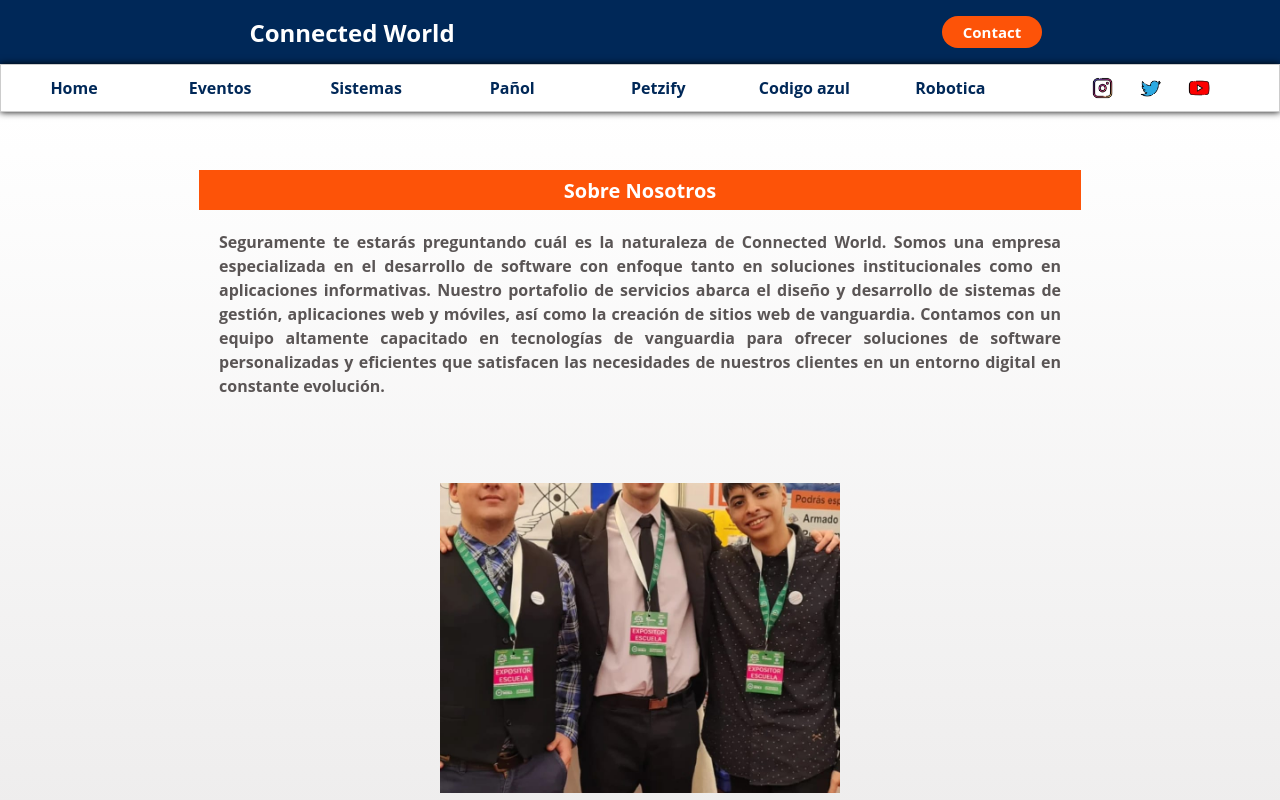
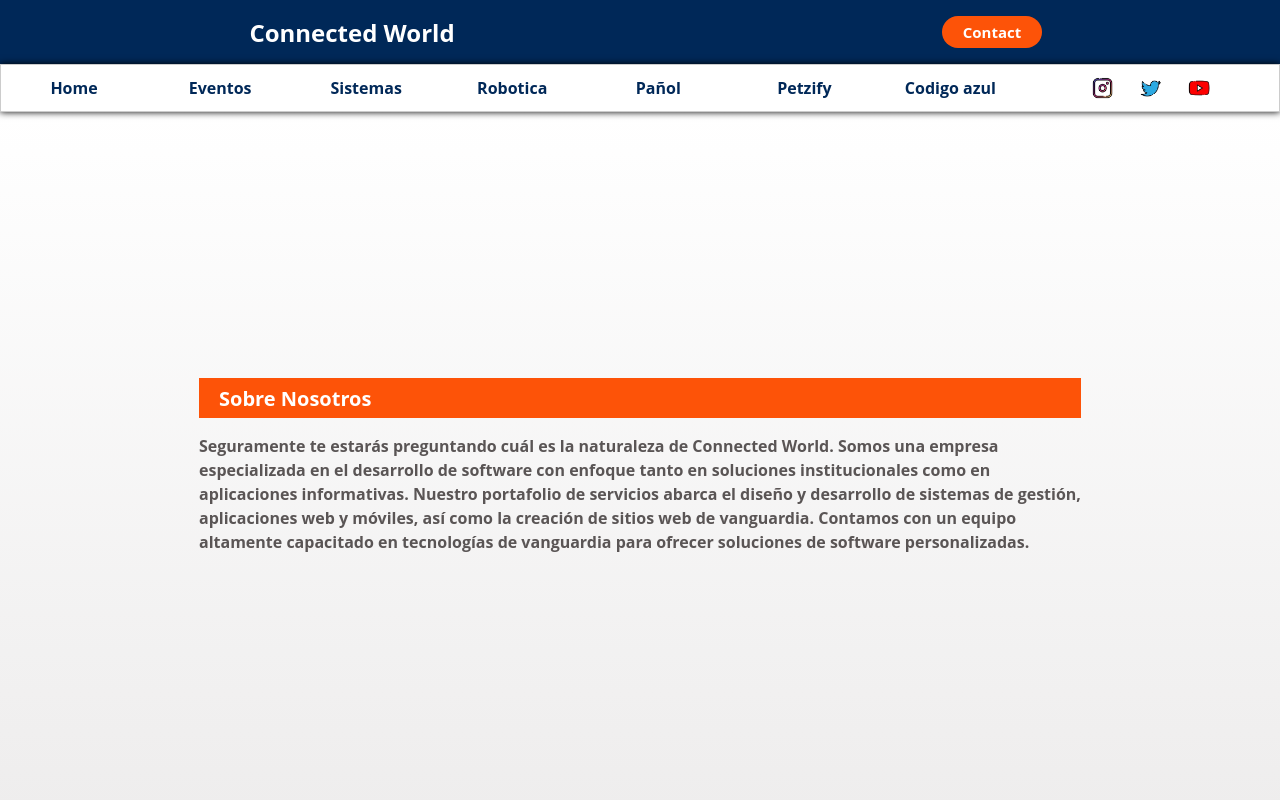
Before and after one commit to Maximiliano17/Connected, a React (Vite) app: page /home in a window 1280 px wide. Shown: the top 800 px of the page. Built offline with nearby package versions, Linux system fonts and the light colour scheme.

Commit message:
mejoras en secciones

```diff
--- a/src/components/Header.jsx
+++ b/src/components/Header.jsx
@@ -69,6 +69,9 @@ function Header() {
               <Link to={`/Sistemas`} className={styles.nav_item_res}>
                 Sistemas
               </Link>
+              <Link to={`/Robotica`} className={styles.nav_item_res}>
+                Robotica
+              </Link>
               <Link to={`/Taller`} className={styles.nav_item_res}>
                 Pañol
               </Link>
@@ -77,9 +80,6 @@ function Header() {
               </Link>
               <Link to={`/Medical`} className={styles.nav_item_res}>
                 Codigo azul
-              </Link>
-              <Link to={`/Robotica`} className={styles.nav_item_res}>
-                Robotica
               </Link>
               <button className={styles.botonmodal_res} onClick={closeModal}>
                 X
@@ -108,6 +108,9 @@ function Header() {
             <Link to={`/Sistemas`} className={styles.nav_item}>
               Sistemas
             </Link>
+            <Link to={`/Robotica`} className={styles.nav_item}>
+              Robotica
+            </Link>
             <Link to={`/taller`} className={styles.nav_item}>
               Pañol
             </Link>
@@ -116,9 +119,6 @@ function Header() {
             </Link>
             <Link to={`/medical`} className={styles.nav_item}>
               Codigo azul
-            </Link>
-            <Link to={`/Robotica`} className={styles.nav_item}>
-              Robotica
             </Link>
         </nav>
          <div className={styles.redesHeader}>
--- a/src/components/SobreNosotros.jsx
+++ b/src/components/SobreNosotros.jsx
@@ -1,7 +1,5 @@
 //Styles
 import styles from "../modules/Home.module.css"
-//Imagenes
-import equipo from "../assets/noticias/equipo.jpeg"
 
 function SobreNosotros(){
     return(
@@ -10,14 +8,9 @@ function SobreNosotros(){
           <section className={styles.info}>
             <h1> Sobre Nosotros </h1>
             <p>
-             Seguramente te estarás preguntando cuál es la naturaleza de Connected World. Somos una empresa especializada en el desarrollo de software con enfoque tanto en soluciones institucionales como en aplicaciones informativas. Nuestro portafolio de servicios abarca el diseño y desarrollo de sistemas de gestión, aplicaciones web y móviles, así como la creación de sitios web de vanguardia. Contamos con un equipo altamente capacitado en tecnologías de vanguardia para ofrecer soluciones de software personalizadas y eficientes que satisfacen las necesidades de nuestros clientes en un entorno digital en constante evolución.
+             Seguramente te estarás preguntando cuál es la naturaleza de Connected World. Somos una empresa especializada en el desarrollo de software con enfoque tanto en soluciones institucionales como en aplicaciones informativas. Nuestro portafolio de servicios abarca el diseño y desarrollo de sistemas de gestión, aplicaciones web y móviles, así como la creación de sitios web de vanguardia. Contamos con un equipo altamente capacitado en tecnologías de vanguardia para ofrecer soluciones de software personalizadas.
             </p>
           </section>
-          <div className={styles.imagen}>
-           <section className={styles.cuadro}>
-            <img src={equipo} alt="Foto" />
-           </section>
-          </div>
          </div>
         </>
     );
--- a/src/modules/CodBlue.module.css
+++ b/src/modules/CodBlue.module.css
@@ -38,7 +38,7 @@
     width: 100%;
     height: 10%;
     display: flex;
-    justify-content: center;
+    justify-content: start;
     align-items: center;
     font-size: 35px;
     color: #002858;
@@ -49,7 +49,7 @@
     height: 100%;
     display: flex;
     justify-content: center;
-    align-items: center;
+    align-items: start;
     flex-direction: column;
     gap: 2rem;
 }
@@ -63,7 +63,7 @@
     align-items: center;
     flex-direction: column;
     gap: 2rem;
-    text-align: justify;
+    text-align: start;
     color: rgb(90, 85, 85);
     line-height: 1.5;
 }
--- a/src/modules/Eventos.module.css
+++ b/src/modules/Eventos.module.css
@@ -45,7 +45,7 @@
     height: 100%;
     display: flex;
     justify-content: center;
-    align-items: center;
+    align-items: start;
     flex-direction: column;
     gap:1rem;
 }
@@ -56,7 +56,7 @@
     font-size: 35px;
     color: #002858;
     display: flex;
-    justify-content: center;
+    justify-content: start;
     align-items: center;
 }
 
@@ -69,7 +69,7 @@
     align-items: center;
     flex-direction: column;
     gap: 2rem;
-    text-align: justify;
+    text-align: start;
     color: rgb(90, 85, 85);
     line-height: 1.5;
 }
@@ -164,7 +164,7 @@
    width: 90%;
    height: 50%;
    color: rgb(90, 85, 85);
-   text-align: justify;
+   text-align: start;
    line-height: 1.5;
    font-size: 15px;
    padding-top: 10px;
--- a/src/modules/Home.module.css
+++ b/src/modules/Home.module.css
@@ -29,19 +29,20 @@
 }
 
 .info{
-    width: 60%;
+    width: 50%;
     height: 100%;
     display: flex;
     justify-content: center;
     align-items: center;
     flex-direction: column;
+    gap: 1rem;
 }
 
 .info h1{
-    width: 100%;
+    width: 90%;
     height: 10%;
     display: flex;
-    justify-content: center;
+    justify-content: start;
     align-items: center;
     font-size: 35px;
     color: #002858;
@@ -50,12 +51,11 @@
 .info p{
     width: 90%;
     height: fit-content;
-    padding: 20px;
     display: flex;
     justify-content: center;
     align-items: center;
     color: rgb(90, 85, 85);
-    text-align: justify;
+    text-align: start;
     line-height: 1.5;
 }
 
--- a/src/modules/Pañol.module.css
+++ b/src/modules/Pañol.module.css
@@ -19,7 +19,7 @@
     width: 100%;
     height: 10%;
     display: flex;
-    justify-content: center;
+    justify-content: start;
     align-items: center;
     font-size: 35px;
     color: #002858;
@@ -46,7 +46,7 @@
     height: 100%;
     display: flex;
     justify-content: center;
-    align-items: center;
+    align-items: start;
     flex-direction: column;
     gap: 2rem;
 }
@@ -60,7 +60,7 @@
     align-items: center;
     flex-direction: column;
     gap: 2rem;
-    text-align: justify;
+    text-align: start;
     line-height: 1.5;
     color: rgb(90, 85, 85);
 }
--- a/src/modules/Robotica.module.css
+++ b/src/modules/Robotica.module.css
@@ -42,7 +42,7 @@
     height: 100%;
     display: flex;
     justify-content: center;
-    align-items: center;
+    align-items: start;
     flex-direction: column;
     gap: 2rem;
 }
@@ -51,7 +51,7 @@
     width: 100%;
     height: 10%;
     display: flex;
-    justify-content: center;
+    justify-content: start;
     align-items: center;
     font-size: 35px;
     color: #002858;
@@ -66,7 +66,7 @@
     align-items: center;
     flex-direction: column;
     gap: 2rem;
-    text-align: justify;
+    text-align: start;
     line-height: 1.5;
     color: rgb(90, 85, 85);
 }
@@ -132,7 +132,7 @@
 .cardPet p{
     width: 80%;
     height: fit-content;
-    text-align: justify;
+    text-align: start;
     line-height: 1.5;
     color: rgb(90, 85, 85);
 }
--- a/src/pages/Home.jsx
+++ b/src/pages/Home.jsx
@@ -1,7 +1,6 @@
 //Components
 import Header from "../components/Header"
 import SobreNosotros from "../components/SobreNosotros"
-import Noticia from "../components/Noticia"
 //Styles
 import styles from "../modules/Home.module.css"
 import Developers from "../components/Developers"
```
